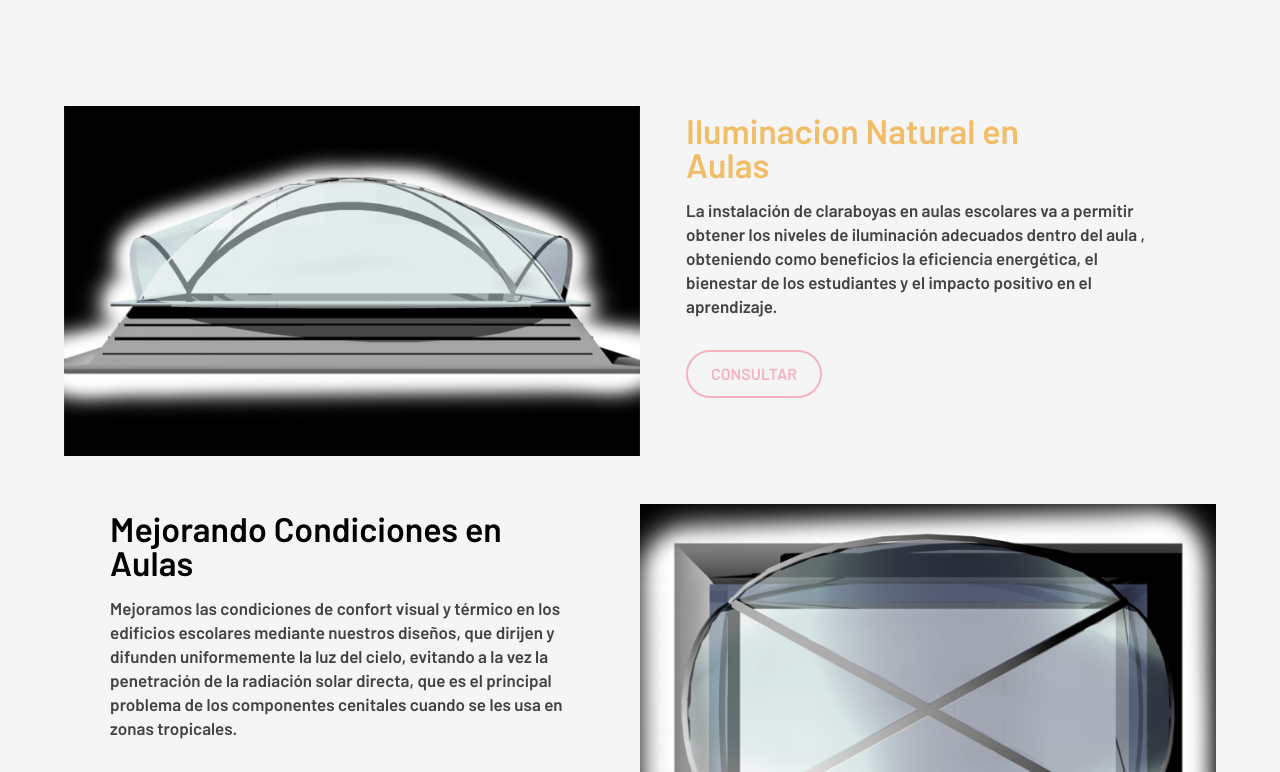
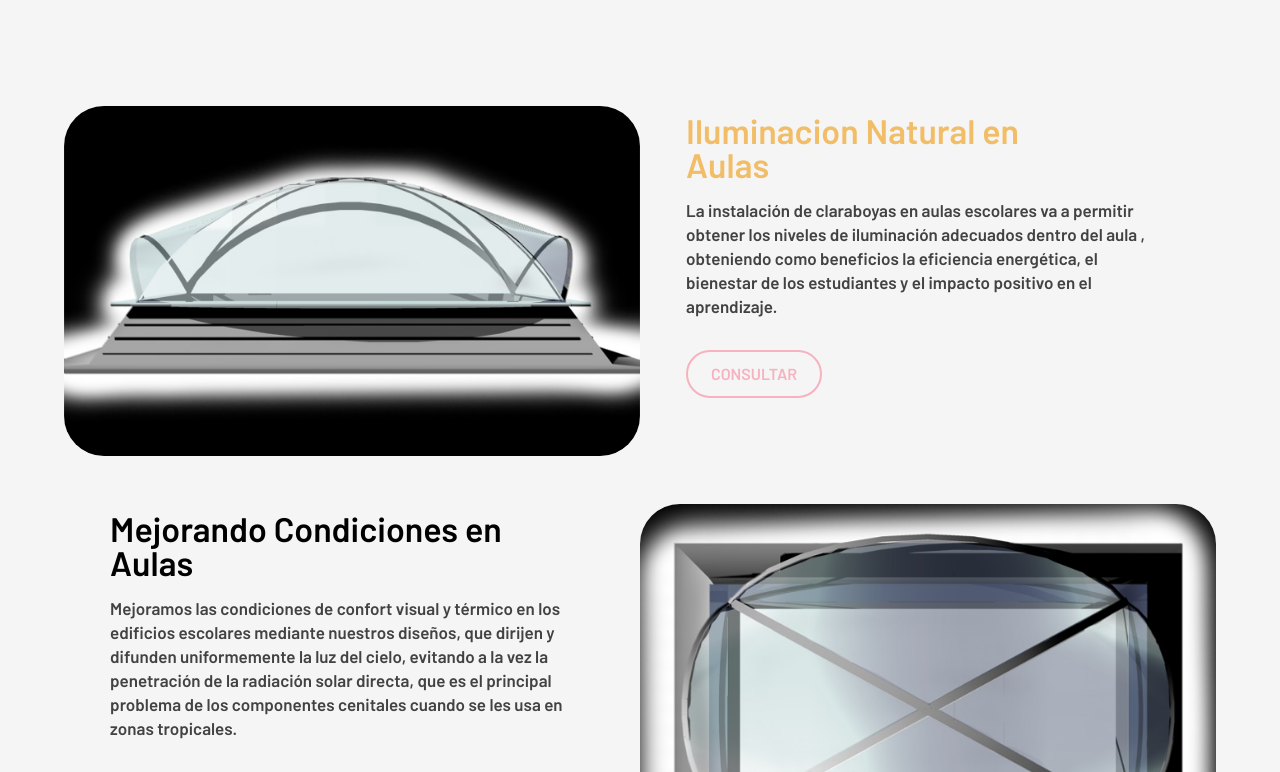
Before and after one commit to aliriodi/claraboya, a React (Create React App) app: page / in a window 1280 px wide. Shown: the part 768-1540 px from the top of the page. Built offline with nearby package versions, Linux system fonts and the light colour scheme.

Commit message:
cargando imagenes

```diff
--- a/src/components/HomeItem.js
+++ b/src/components/HomeItem.js
@@ -14,7 +14,7 @@ const HomeItem = ({item, index}) => {
     return (
         <div className="row my-5">
           <div className="col-lg-6 ">
-            <img src={img} alt="Producto 1" style={{objectFit:"cover", width:"100%"}}/>
+            <img src={img} alt="Producto 1" style={{objectFit:"cover", width:"100%",borderRadius: '40px'}}/>
           </div>
           <div className="col-lg-6 home-item-info " style={styles}>
             <p className="home-item-title my-2">{titulo}</p>
```
